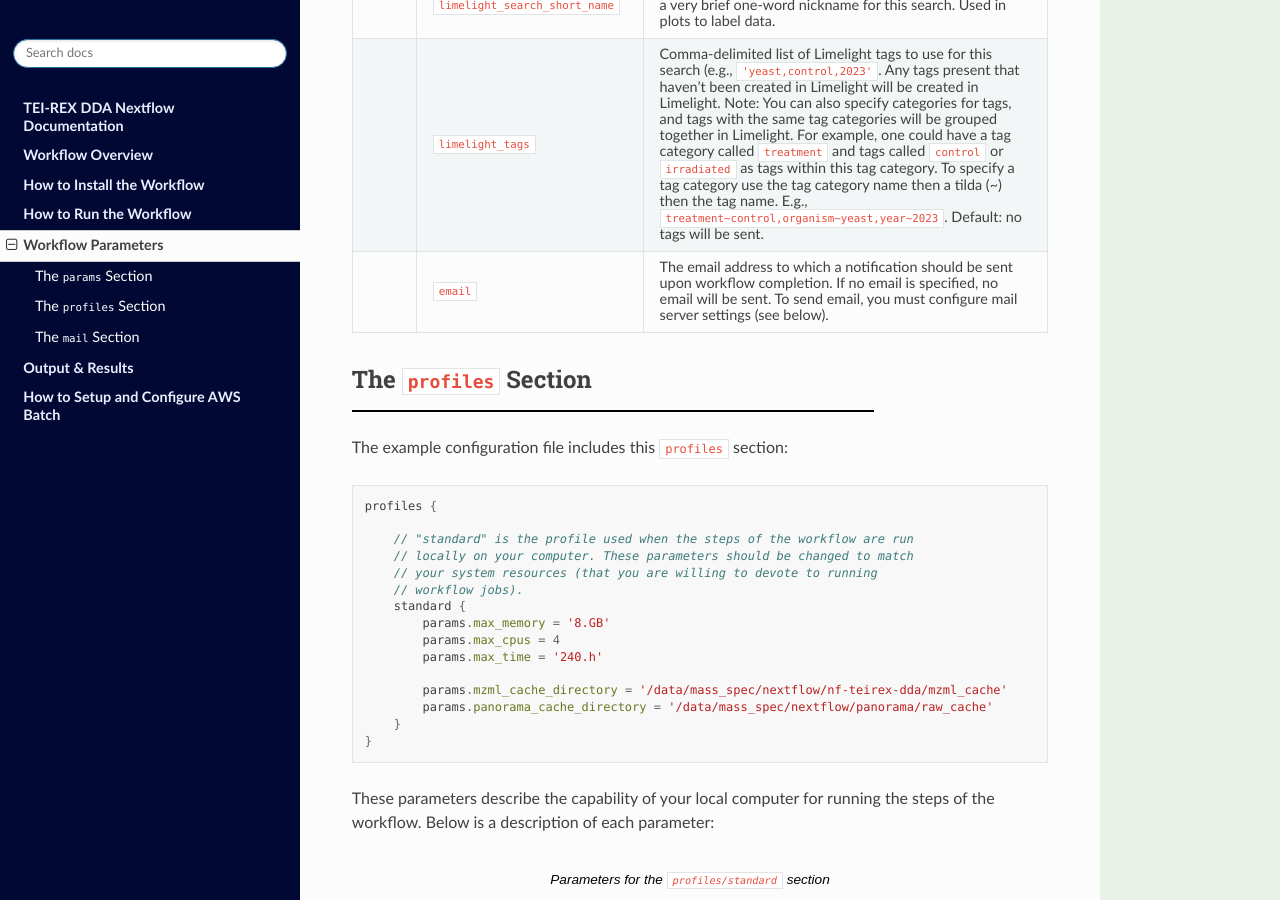
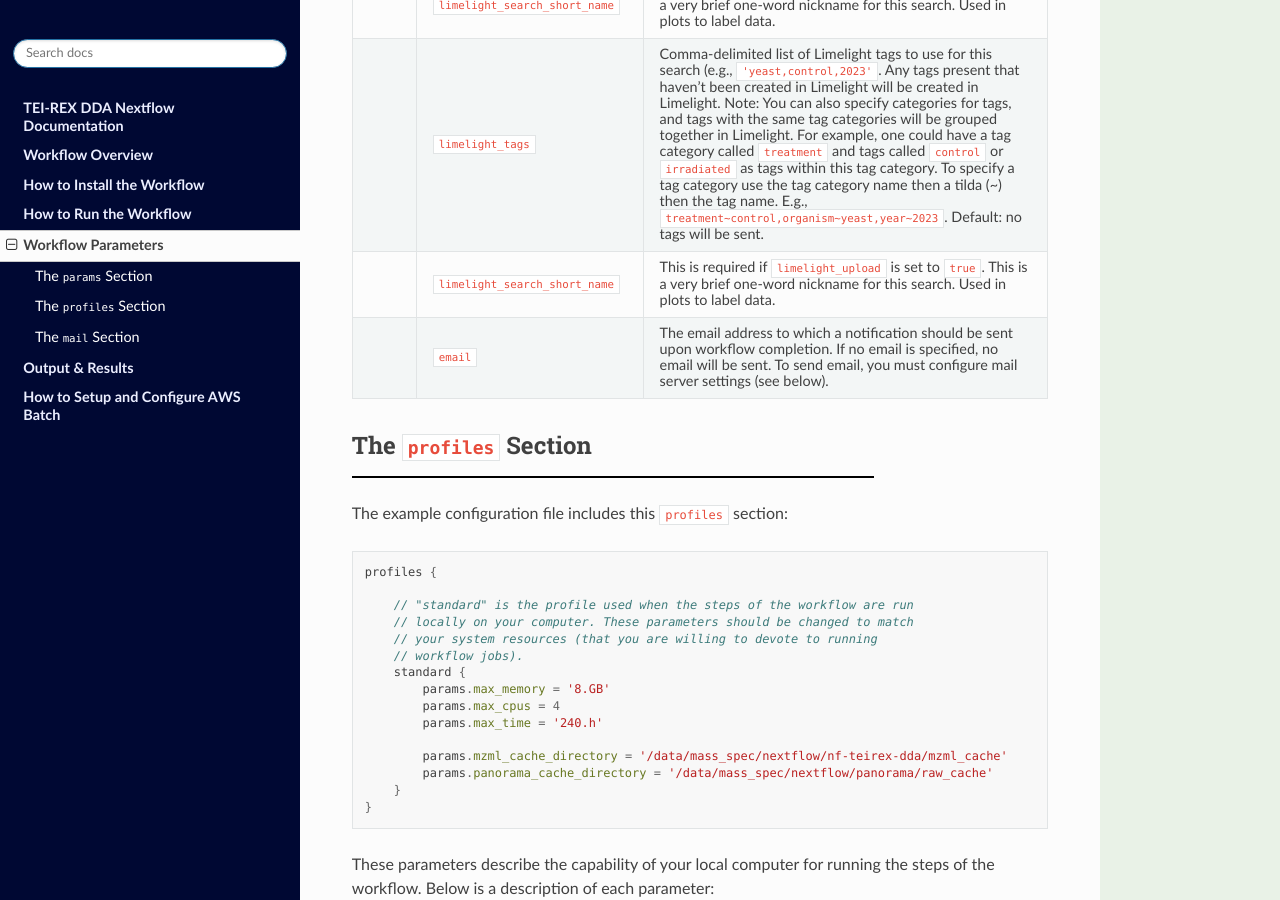
Before and after one commit to mriffle/nf-teirex-dda, a Sphinx documentation site: the page built from docs/source/workflow_parameters.rst, in a window 1280 px wide and 900 px high, scrolled down 1971 px. Built offline with Sphinx 7.4.7 and the Read the Docs theme 2.0.0, drawn with Linux system fonts in a browser that asks for light colours.

```diff
--- a/docs/source/workflow_parameters.rst
+++ b/docs/source/workflow_parameters.rst
@@ -85,6 +85,9 @@
      - Comma-delimited list of Limelight tags to use for this search (e.g., ``'yeast,control,2023'``. Any tags present that haven't been created in Limelight will be created in Limelight. Note: You can also specify
        categories for tags, and tags with the same tag categories will be grouped together in Limelight. For example, one could have a tag category called ``treatment`` and tags called ``control`` or ``irradiated`` as
        tags within this tag category. To specify a tag category use the tag category name then a tilda (~) then the tag name. E.g., ``treatment~control,organism~yeast,year~2023``. Default: no tags will be sent.
+   * -
+     - ``limelight_search_short_name``
+     - This is required if ``limelight_upload`` is set to ``true``. This is a very brief one-word nickname for this search. Used in plots to label data.
    * -
      - ``email``
      - The email address to which a notification should be sent upon workflow completion. If no email is specified, no email will be sent. To send email, you must configure mail server settings (see below).
```
Also changed, not shown: 2 other files.
